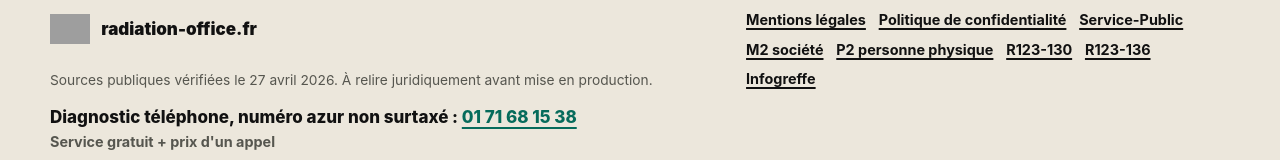
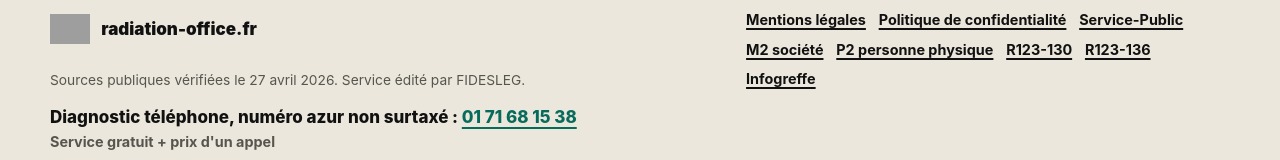
Before and after one commit to stormdaemon/radiation-d-office.fr, a Next.js app: page / in a window 1280 px wide. Shown: the part 4753-4913 px from the top of the page. Built offline with nearby package versions, Linux system fonts and the light colour scheme; no server answers; grey boxes are pictures that could not be loaded.

Commit message:
Remove pre-production footer copy

```diff
--- a/app/page.tsx
+++ b/app/page.tsx
@@ -391,7 +391,7 @@ export default function HomePage() {
               </span>
               <span>radiation-office.fr</span>
             </a>
-            <p className="microcopy">Sources publiques vérifiées le 27 avril 2026. À relire juridiquement avant mise en production.</p>
+            <p className="microcopy">Sources publiques vérifiées le 27 avril 2026. Service édité par FIDESLEG.</p>
             <p className="footer-phone">
               Diagnostic téléphone, {phoneLabel.toLowerCase()} :{" "}
               <a href={phoneHref} aria-label={`Appeler radiation-office.fr au ${phoneDisplay}`}>
```
